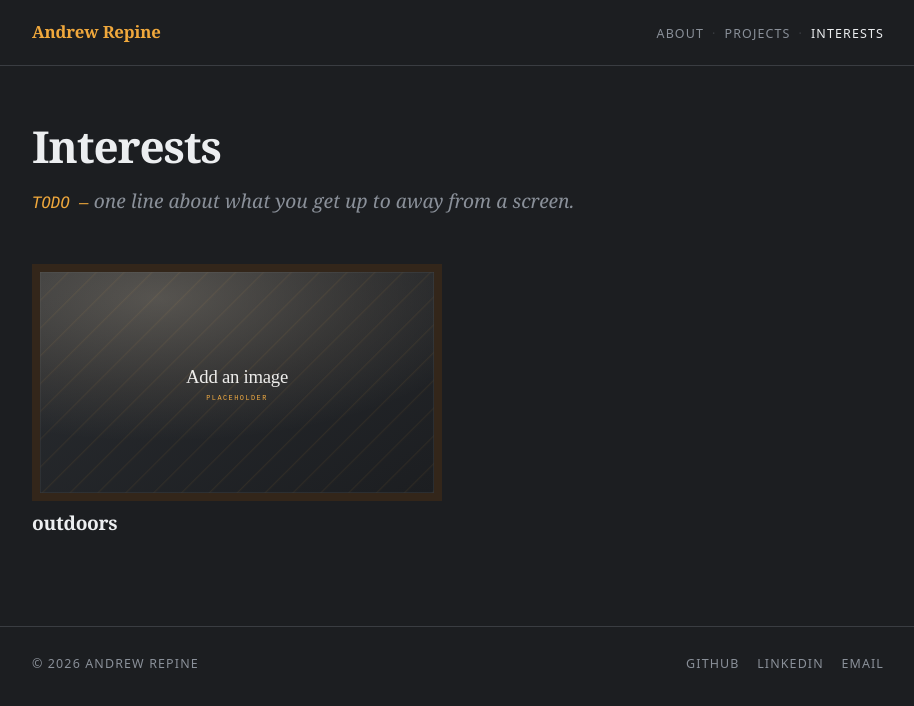
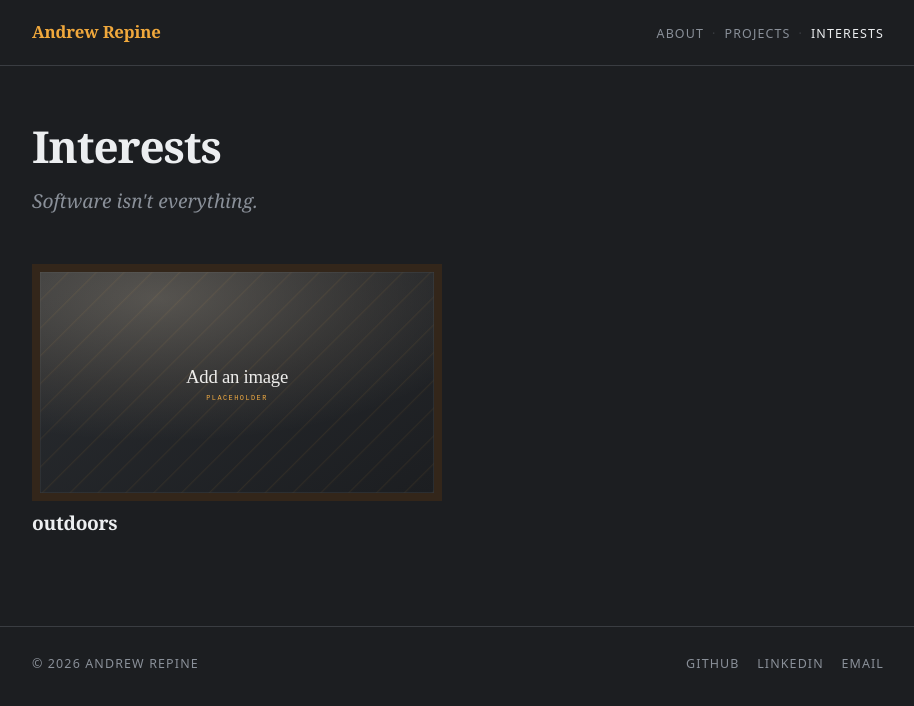
Before and after one commit to repineap/repineap.github.io, a Vue app: page /interests in a window 1280 px wide. Shown: the top 706 px of the page, without its empty margins (182-1096 px from the left). Built offline with nearby package versions, Linux system fonts and the light colour scheme.

Commit message:
Clean up messaging

```diff
--- a/src/content/interests/outdoors.md
+++ b/src/content/interests/outdoors.md
@@ -12,3 +12,8 @@ It is really in those moments where you are drenched in sweat in a foreign count
 reason I always find myself
 
 <PhotoGallery folder="outdoors" />
+
+In nature, you can always find something to serve as a sign to better yourself. It is one of the things I miss most being in NYC if I am being honest.
+There is nothing that can replace the silence, the bugs, the slight uncomfortability, just all of it.
+
+I don't have much to say about nature, but if you want a mental break **go outside**
--- a/src/pages/InterestsPage.vue
+++ b/src/pages/InterestsPage.vue
@@ -8,7 +8,7 @@ import { interests } from '../content'
     <header class="head">
       <h1 class="page-title">Interests</h1>
       <p class="lede">
-        <span class="todo">TODO —</span> one line about what you get up to away from a screen.
+          Software isn't everything.
       </p>
     </header>
 
```
